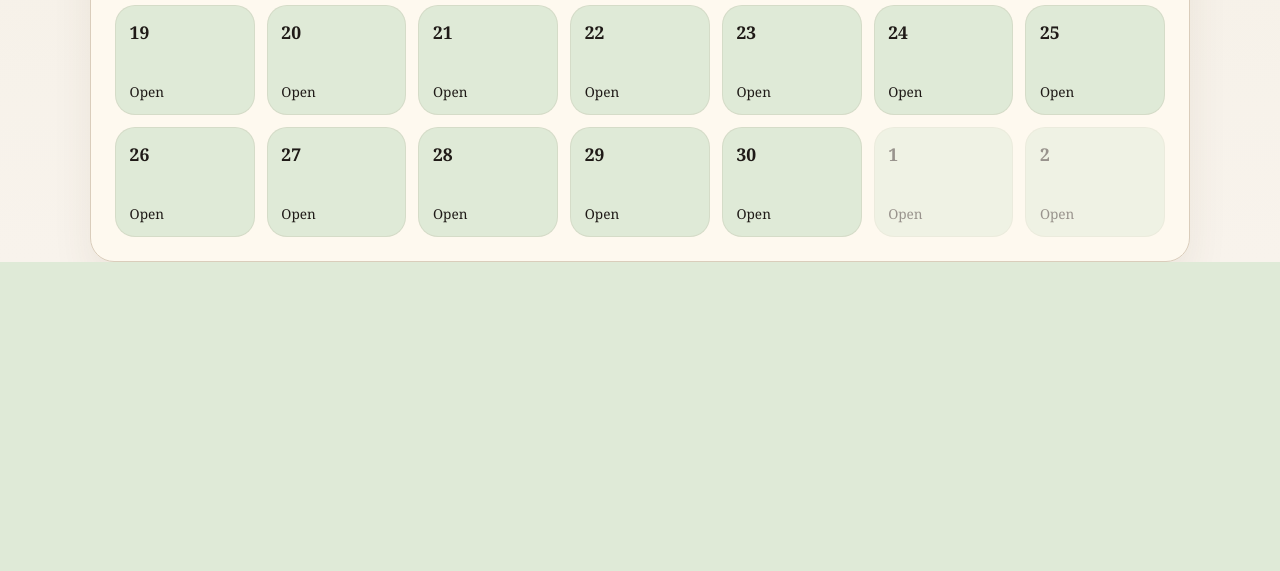
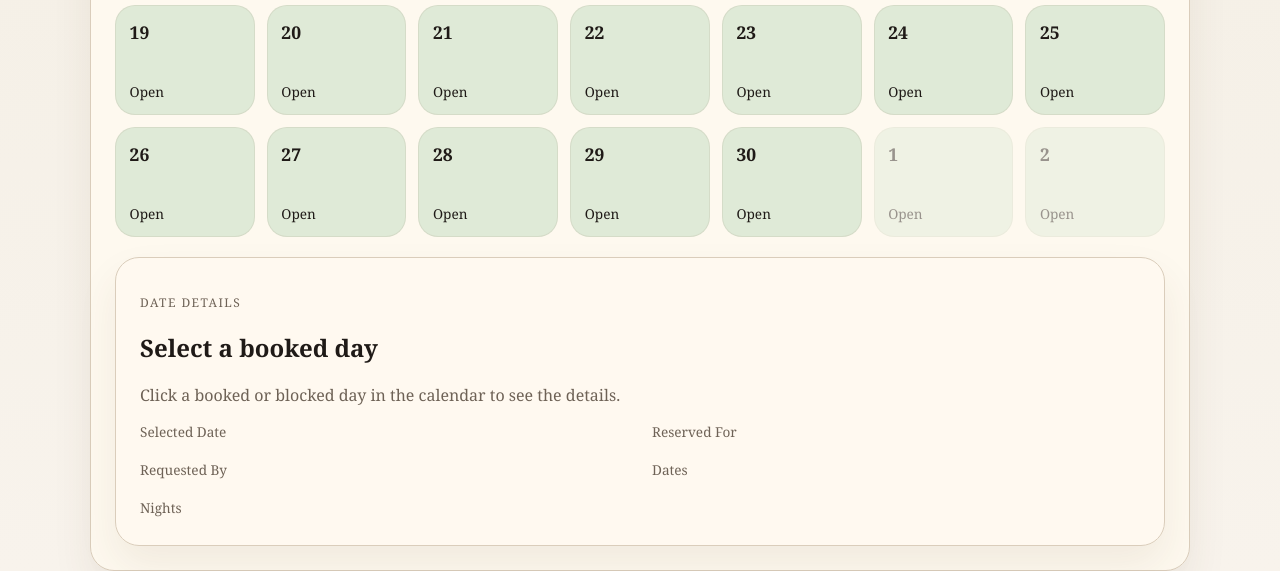
Before and after one commit to bigjimdaniel/cabin-scheduler, a Django app: page /calendar/ in a window 1280 px wide. Shown: the part 673-1244 px from the top of the page. Before the commit the page ends 935 px from the top, so only its background shows below. Run offline with Django 5.2, Linux system fonts and the light colour scheme; the visitor is signed in with stand-in values (Sample User, id 1); data comes from the database, SQL or seed files in the repository; data that the repository does not hold is empty.

Commit message:
add on-click details for blocked and reserved dates

```diff
--- a/scheduler/forms.py
+++ b/scheduler/forms.py
@@ -6,13 +6,17 @@ from .models import Reservation
 class ReservationRequestForm(forms.ModelForm):
     class Meta:
         model = Reservation
-        fields = ["start_date", "end_date", "notes"]
+        fields = ["guest_name", "start_date", "end_date", "notes"]
         widgets = {
+            "guest_name": forms.TextInput(
+                attrs={"placeholder": "Leave blank if this reservation is for you"}
+            ),
             "start_date": forms.DateInput(attrs={"type": "date"}),
             "end_date": forms.DateInput(attrs={"type": "date"}),
             "notes": forms.Textarea(attrs={"rows": 4}),
         }
         help_texts = {
+            "guest_name": "Optional. Leave blank if this reservation is for you.",
             "end_date": "Choose the checkout date. Same-day bookings are not allowed.",
         }
 
--- a/scheduler/templates/scheduler/calendar.html
+++ b/scheduler/templates/scheduler/calendar.html
@@ -1,4 +1,5 @@
 {% extends "base.html" %}
+{% load static %}
 
 {% block title %}Calendar | Daniel Dream{% endblock %}
 
@@ -22,7 +23,7 @@
         <span class="legend-chip legend-blocked">Blocked</span>
     </div>
 
-    <div class="calendar-grid">
+    <div class="calendar-grid" data-calendar-grid>
         <div class="calendar-weekday">Sun</div>
         <div class="calendar-weekday">Mon</div>
         <div class="calendar-weekday">Tue</div>
@@ -32,12 +33,75 @@
         <div class="calendar-weekday">Sat</div>
         {% for week in weeks %}
             {% for day in week %}
-                <article class="calendar-day calendar-day--{{ day.state }} {% if not day.in_month %}calendar-day--muted{% endif %}">
+                <article
+                    class="calendar-day calendar-day--{{ day.state }} {% if not day.in_month %}calendar-day--muted{% endif %} {% if day.detail_type %}calendar-day--interactive{% endif %}"
+                    {% if day.detail_type %}
+                        data-calendar-day
+                        data-detail-type="{{ day.detail_type }}"
+                        data-reservation-id="{{ day.reservation_id }}"
+                        data-reserved-for="{{ day.reserved_for }}"
+                        data-requested-by="{{ day.requested_by }}"
+                        data-blocked-reason="{{ day.blocked_reason }}"
+                        data-blocked-by="{{ day.blocked_by }}"
+                        data-date-range="{{ day.date_range_label }}"
+                        data-selected-date="{{ day.selected_date_label }}"
+                        data-night-count="{{ day.nights }}"
+                        tabindex="0"
+                        role="button"
+                        aria-label="{% if day.detail_type == 'reservation' %}Show booking details for {{ day.reserved_for }} on {{ day.day|date:'F j, Y' }}{% else %}Show blackout details for {{ day.day|date:'F j, Y' }}{% endif %}"
+                    {% endif %}
+                >
                     <span class="calendar-day__number">{{ day.day.day }}</span>
                     <span class="calendar-day__label">{{ day.label }}</span>
                 </article>
             {% endfor %}
         {% endfor %}
     </div>
+
+    <section
+        class="calendar-details panel"
+        data-calendar-details
+        {% if not weeks or not weeks.0 %}hidden{% endif %}
+    >
+        <p class="eyebrow">Date details</p>
+        <h2 data-calendar-details-title>Select a booked day</h2>
+        <p class="muted" data-calendar-details-empty>
+            Click a booked or blocked day in the calendar to see the details.
+        </p>
+        <dl class="calendar-details__list" data-calendar-details-list hidden>
+            <div>
+                <dt>Selected Date</dt>
+                <dd data-calendar-selected-date></dd>
+            </div>
+            <div>
+                <dt>Reserved For</dt>
+                <dd data-calendar-reserved-for></dd>
+            </div>
+            <div>
+                <dt>Requested By</dt>
+                <dd data-calendar-requested-by></dd>
+            </div>
+            <div>
+                <dt>Dates</dt>
+                <dd data-calendar-date-range></dd>
+            </div>
+            <div>
+                <dt>Nights</dt>
+                <dd data-calendar-night-count></dd>
+            </div>
+            <div data-calendar-blocked-reason-row hidden>
+                <dt>Block Reason</dt>
+                <dd data-calendar-blocked-reason></dd>
+            </div>
+            <div data-calendar-blocked-by-row hidden>
+                <dt>Blocked By</dt>
+                <dd data-calendar-blocked-by></dd>
+            </div>
+        </dl>
+    </section>
 </section>
 {% endblock %}
+
+{% block extra_js %}
+<script src="{% static 'js/calendar-details.js' %}" defer></script>
+{% endblock %}
--- a/scheduler/templates/scheduler/reservation_list.html
+++ b/scheduler/templates/scheduler/reservation_list.html
@@ -17,7 +17,8 @@
             <table>
                 <thead>
                     <tr>
-                        {% if request.user.is_staff %}<th>User</th>{% endif %}
+                        {% if request.user.is_staff %}<th>Requested By</th>{% endif %}
+                        <th>Reserved For</th>
                         <th>Dates</th>
                         <th>Nights</th>
                         <th>Status</th>
@@ -27,7 +28,8 @@
                 <tbody>
                     {% for reservation in reservations %}
                         <tr>
-                            {% if request.user.is_staff %}<td>{{ reservation.user.username }}</td>{% endif %}
+                            {% if request.user.is_staff %}<td>{{ reservation.requested_by_display }}</td>{% endif %}
+                            <td>{{ reservation.reserved_for }}</td>
                             <td>{{ reservation.start_date }} to {{ reservation.end_date }}</td>
                             <td>{{ reservation.nights }}</td>
                             <td><span class="status-pill status-pill--{{ reservation.status }}">{{ reservation.get_status_display }}</span></td>
--- a/scheduler/views.py
+++ b/scheduler/views.py
@@ -10,7 +10,7 @@ from django.urls import reverse_lazy
 from django.views.generic import CreateView, ListView, TemplateView
 
 from .forms import ReservationRequestForm
-from .models import Cabin, Reservation
+from .models import BlackoutRange, Cabin, Reservation
 
 
 @dataclass
@@ -19,6 +19,15 @@ class CalendarDay:
     in_month: bool
     state: str
     label: str
+    selected_date_label: str = ""
+    detail_type: str = ""
+    reservation_id: int | None = None
+    reserved_for: str = ""
+    requested_by: str = ""
+    blocked_reason: str = ""
+    blocked_by: str = ""
+    date_range_label: str = ""
+    nights: int | None = None
 
 
 def get_primary_cabin() -> Cabin | None:
@@ -39,9 +48,16 @@ def build_calendar_days(cabin: Cabin, current_month: date) -> list[list[Calendar
         current_month.month,
     )
     approved = list(
-        cabin.reservations.filter(status=Reservation.Status.APPROVED).only(
+        cabin.reservations.filter(status=Reservation.Status.APPROVED)
+        .select_related("user")
+        .only(
+            "id",
             "start_date",
             "end_date",
+            "guest_name",
+            "user__username",
+            "user__first_name",
+            "user__last_name",
         )
     )
     pending = list(
@@ -50,28 +66,77 @@ def build_calendar_days(cabin: Cabin, current_month: date) -> list[list[Calendar
             "end_date",
         )
     )
-    blackouts = list(cabin.blackout_ranges.only("start_date", "end_date"))
+    blackouts = list(
+        cabin.blackout_ranges.select_related("created_by").only(
+            "id",
+            "start_date",
+            "end_date",
+            "reason",
+            "created_by__username",
+            "created_by__first_name",
+            "created_by__last_name",
+        )
+    )
 
-    def state_for_day(day_value: date) -> tuple[str, str]:
-        if any(item.start_date <= day_value < item.end_date for item in blackouts):
-            return ("blocked", "Blocked")
-        if any(item.start_date <= day_value < item.end_date for item in approved):
-            return ("approved", "Booked")
+    def approved_for_day(day_value: date) -> Reservation | None:
+        return next(
+            (item for item in approved if item.start_date <= day_value < item.end_date),
+            None,
+        )
+
+    def blackout_for_day(day_value: date) -> BlackoutRange | None:
+        return next(
+            (item for item in blackouts if item.start_date <= day_value < item.end_date),
+            None,
+        )
+
+    def state_for_day(
+        day_value: date,
+    ) -> tuple[str, str, Reservation | None, BlackoutRange | None]:
+        blackout = blackout_for_day(day_value)
+        if blackout:
+            return ("blocked", "Blocked", None, blackout)
+        approved_reservation = approved_for_day(day_value)
+        if approved_reservation:
+            return ("approved", "Booked", approved_reservation, None)
         if any(item.start_date <= day_value < item.end_date for item in pending):
-            return ("pending", "Pending")
-        return ("open", "Open")
+            return ("pending", "Pending", None, None)
+        return ("open", "Open", None, None)
 
     weeks: list[list[CalendarDay]] = []
     for week in month_days:
         rendered_week = []
         for day_value in week:
-            state, label = state_for_day(day_value)
+            state, label, reservation, blackout = state_for_day(day_value)
             rendered_week.append(
                 CalendarDay(
                     day=day_value,
                     in_month=day_value.month == current_month.month,
                     state=state,
                     label=label,
+                    selected_date_label=day_value.strftime("%b %d, %Y"),
+                    detail_type=(
+                        "reservation" if reservation else "blackout" if blackout else ""
+                    ),
+                    reservation_id=reservation.id if reservation else None,
+                    reserved_for=reservation.reserved_for if reservation else "",
+                    requested_by=reservation.requested_by_display if reservation else "",
+                    blocked_reason=blackout.reason if blackout else "",
+                    blocked_by=blackout.created_by_display if blackout else "",
+                    date_range_label=(
+                        f"{reservation.start_date:%b %-d, %Y} to {reservation.end_date:%b %-d, %Y}"
+                        if reservation
+                        else (
+                            f"{blackout.start_date:%b %-d, %Y} to {blackout.end_date:%b %-d, %Y}"
+                            if blackout
+                            else ""
+                        )
+                    ),
+                    nights=(
+                        reservation.nights
+                        if reservation
+                        else (blackout.end_date - blackout.start_date).days if blackout else None
+                    ),
                 )
             )
         weeks.append(rendered_week)
--- a/static/css/app.css
+++ b/static/css/app.css
@@ -383,6 +383,27 @@ button,
     border: 1px solid rgba(93, 59, 36, 0.08);
 }
 
+.calendar-day--interactive {
+    cursor: pointer;
+    transition: transform 160ms ease, box-shadow 160ms ease, border-color 160ms ease;
+}
+
+.calendar-day--interactive:hover,
+.calendar-day--interactive:focus-visible {
+    transform: translateY(-2px);
+    box-shadow: 0 12px 24px rgba(93, 59, 36, 0.12);
+    border-color: rgba(93, 59, 36, 0.24);
+    outline: none;
+}
+
+.calendar-day.is-selected {
+    border-color: rgba(93, 59, 36, 0.72);
+    box-shadow:
+        inset 0 0 0 2px rgba(93, 59, 36, 0.38),
+        0 12px 24px rgba(93, 59, 36, 0.16);
+    transform: translateY(-2px);
+}
+
 .calendar-day--open {
     background: var(--open);
 }
@@ -410,6 +431,29 @@ button,
 
 .calendar-day__label {
     font-size: 0.85rem;
+}
+
+.calendar-details {
+    margin-top: 1.25rem;
+}
+
+.calendar-details__list {
+    display: grid;
+    grid-template-columns: repeat(2, minmax(0, 1fr));
+    gap: 1rem 1.5rem;
+    margin: 1rem 0 0;
+}
+
+.calendar-details__list dt {
+    color: var(--muted);
+    font-size: 0.85rem;
+    margin-bottom: 0.2rem;
+}
+
+.calendar-details__list dd {
+    margin: 0;
+    font-size: 1rem;
+    font-weight: 700;
 }
 
 .table-scroll {
@@ -484,6 +528,10 @@ td {
         min-height: 88px;
     }
 
+    .calendar-details__list {
+        grid-template-columns: 1fr;
+    }
+
     .carousel-stage,
     .carousel-slide img {
         min-height: 120px;
--- /dev/null
+++ b/static/js/calendar-details.js
@@ -0,0 +1,59 @@
+document.addEventListener("DOMContentLoaded", () => {
+    const details = document.querySelector("[data-calendar-details]");
+    const dayButtons = Array.from(document.querySelectorAll("[data-calendar-day]"));
+
+    if (!details || dayButtons.length === 0) {
+        return;
+    }
+
+    const title = details.querySelector("[data-calendar-details-title]");
+    const empty = details.querySelector("[data-calendar-details-empty]");
+    const list = details.querySelector("[data-calendar-details-list]");
+    const selectedDate = details.querySelector("[data-calendar-selected-date]");
+    const reservedFor = details.querySelector("[data-calendar-reserved-for]");
+    const requestedBy = details.querySelector("[data-calendar-requested-by]");
+    const blockedReason = details.querySelector("[data-calendar-blocked-reason]");
+    const blockedBy = details.querySelector("[data-calendar-blocked-by]");
+    const blockedReasonRow = details.querySelector("[data-calendar-blocked-reason-row]");
+    const blockedByRow = details.querySelector("[data-calendar-blocked-by-row]");
+    const dateRange = details.querySelector("[data-calendar-date-range]");
+    const nightCount = details.querySelector("[data-calendar-night-count]");
+
+    const selectDay = (dayButton) => {
+        const isReservation = dayButton.dataset.detailType === "reservation";
+
+        dayButtons.forEach((button) => {
+            const isSelected = button === dayButton;
+            button.classList.toggle("is-selected", isSelected);
+            button.setAttribute("aria-pressed", String(isSelected));
+        });
+
+        title.textContent = isReservation
+            ? `${dayButton.dataset.reservedFor} is booked`
+            : `Blocked on ${dayButton.dataset.selectedDate}`;
+        selectedDate.textContent = dayButton.dataset.selectedDate;
+        reservedFor.textContent = dayButton.dataset.reservedFor;
+        requestedBy.textContent = dayButton.dataset.requestedBy;
+        blockedReason.textContent = dayButton.dataset.blockedReason;
+        blockedBy.textContent = dayButton.dataset.blockedBy;
+        dateRange.textContent = dayButton.dataset.dateRange;
+        nightCount.textContent = dayButton.dataset.nightCount;
+        reservedFor.closest("div").hidden = !isReservation;
+        requestedBy.closest("div").hidden = !isReservation;
+        blockedReasonRow.hidden = isReservation;
+        blockedByRow.hidden = isReservation;
+        empty.hidden = true;
+        list.hidden = false;
+    };
+
+    dayButtons.forEach((dayButton) => {
+        dayButton.setAttribute("aria-pressed", "false");
+        dayButton.addEventListener("click", () => selectDay(dayButton));
+        dayButton.addEventListener("keydown", (event) => {
+            if (event.key === "Enter" || event.key === " ") {
+                event.preventDefault();
+                selectDay(dayButton);
+            }
+        });
+    });
+});
```
Also changed, not shown: config/settings_base.py (+6 -3 lines), scheduler/admin.py (+34 -4 lines), scheduler/models.py (+33 -1 lines), scheduler/tests.py (+224 -3 lines), scheduler/migrations/0003_reservation_guest_name.py (added), scheduler/migrations/0004_blackoutrange_created_by.py (added).
